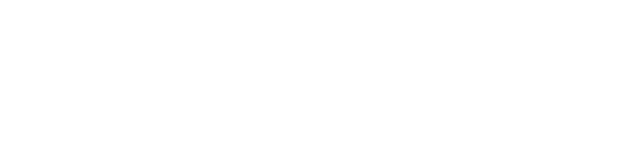
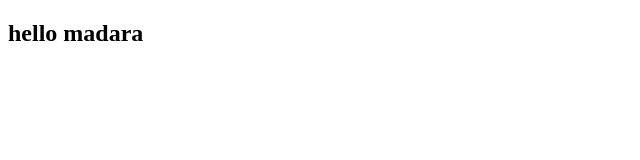
Before and after one commit to pixel-code-rahmatullayev/madara, a plain HTML site: page index.html in a window 1280 px wide. Shown: the whole page, without its empty margins (0-640 px from the left). Drawn offline with Linux system fonts and the light colour scheme.

Commit message:
yangi sarlovha contentida madara sozi

```diff
--- a/index.html
+++ b/index.html
@@ -8,6 +8,6 @@
   <link rel="stylesheet" href="style.css">
 </head>
 <body>
-
+  <h2>hello madara</h2>
 </body>
 </html>
```
